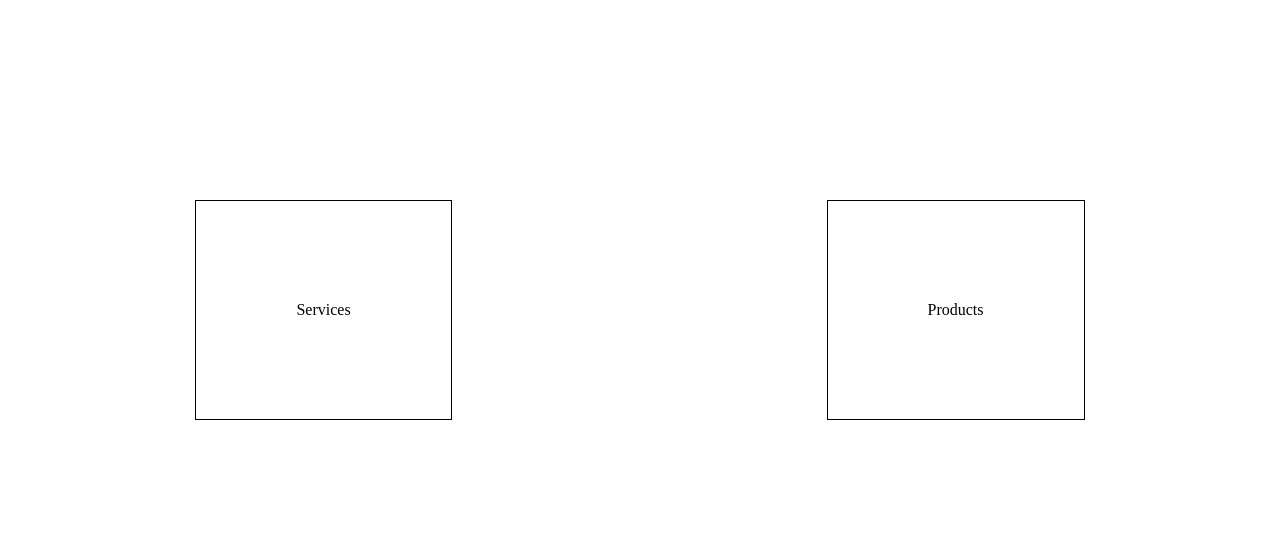
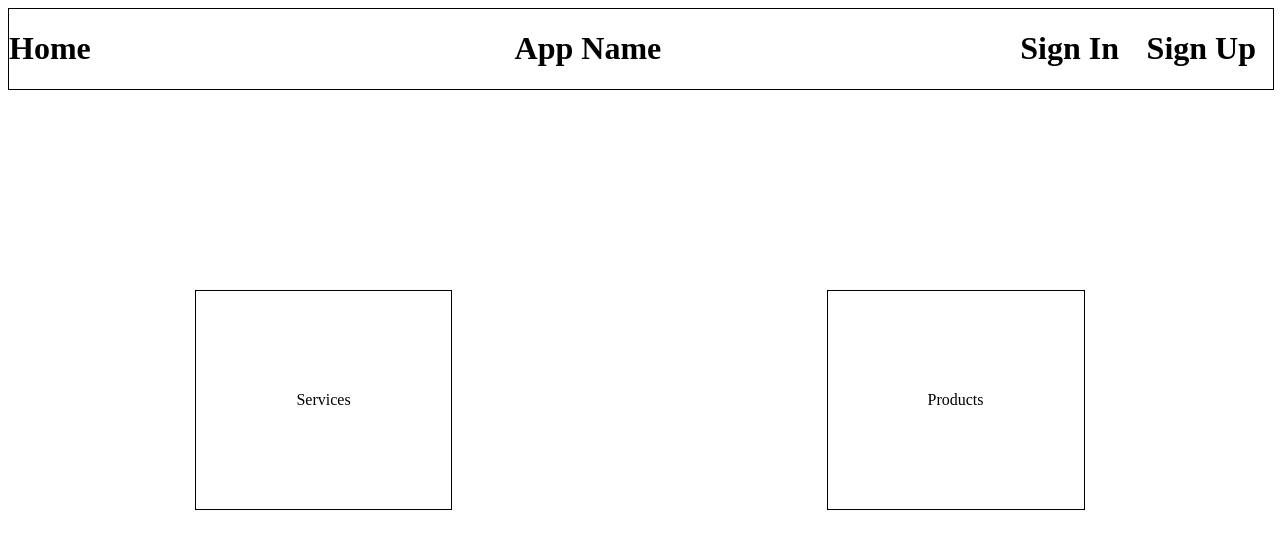
Before and after one commit to The-Unbeatables/MERAKI_Academy_Project_5, a React (Create React App) app in the folder frontend/: page / in a window 1280 px wide. Shown: the top 548 px of the page. Built offline with nearby package versions, Linux system fonts and the light colour scheme.

Commit message:
Adding the navbar

```diff
--- a/frontend/src/App.js
+++ b/frontend/src/App.js
@@ -2,15 +2,17 @@ import "./App.css";
 import React, {useState, useEffect} from "react";
 import { Route, Routes } from "react-router-dom";
 import Home from "./components/Home"
+import Navbar from "./components/Navbar"
+import Register from "./components/Register"
 
 function App() {
   return <div className="App">
 
-    {/* <Navbar /> */}
+    <Navbar />
     <Routes>
 
       <Route path="/" element={<Home />} />
-      {/* <Route path="/register" element={<Register />} />
+      {/*<Route path="/register" element={<Register />} />
       <Route path="/login" element={<Login />} />
       <Route path="/services" element={<Services />} />
       <Route path="/products" element={<Products />} />
--- a/frontend/src/components/Navbar/index.js
+++ b/frontend/src/components/Navbar/index.js
@@ -0,0 +1,39 @@
+import React, {useState, useEffect} from 'react';
+import { useSelector, useDispatch } from 'react-redux';
+import "./style.css"
+import { useNavigate } from 'react-router-dom'
+
+const Navbar = () => {
+    const navigate = useNavigate();
+    const { isLoggedIn } = useSelector((state) => {
+        return{
+            isLoggedIn: state.auth.isLoggedIn
+        }
+    });
+
+  return (
+    <>
+    {!isLoggedIn &&
+        <div className='nav-container'>
+        <div className='sub-0' onClick={() => {navigate('/')}}><h1>Home</h1></div>
+        <div className='sub-1'><h1>App Name</h1></div>
+        <div className='sub-2' onClick={() => {navigate('/register')}}><h1>Sign In</h1></div>
+        <div className='sub-3' onClick={() => {navigate('/login')}}><h1>Sign Up</h1></div>
+    </div>
+    }
+
+    {isLoggedIn &&
+        <div className='nav-container'>
+        <div><h1>Home</h1></div>
+        <div><h1>App Name</h1></div>
+        <div><h1>Wishlist</h1></div>
+        <div><h1>Cart</h1></div>
+        <div><h1>Services</h1></div>
+        <div><h1>Logout</h1></div>
+    </div>
+    }
+    </>
+  )
+}
+
+export default Navbar
--- a/frontend/src/components/Navbar/style.css
+++ b/frontend/src/components/Navbar/style.css
@@ -0,0 +1,19 @@
+.nav-container{
+    display: flex;
+    flex-direction: row;
+    width: 100%;
+    border: 1px solid black;
+
+}
+.sub-0{
+    width: 40%;
+}
+.sub-1{
+    width: 40%;
+}
+.sub-2{
+    width: 10%;
+}
+.sub-3{
+    width: 10%;
+}
```
